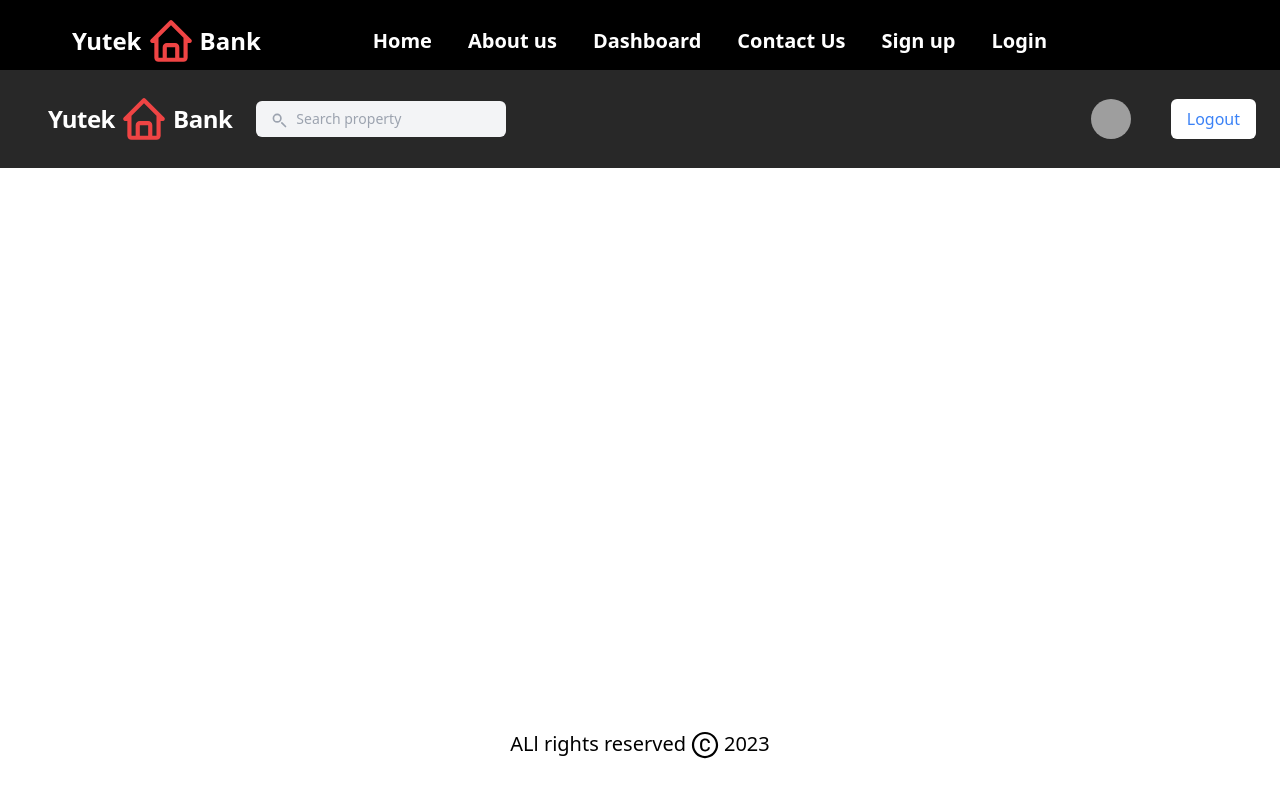
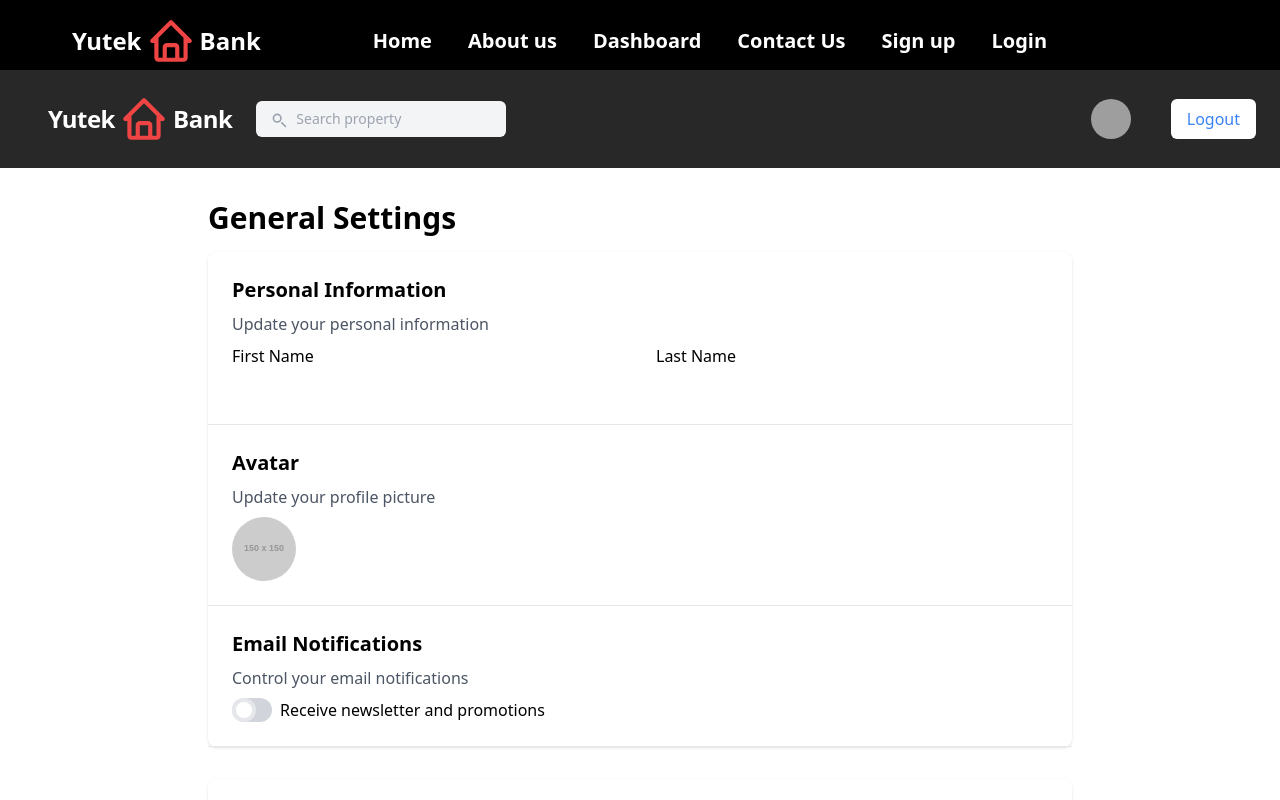
Before and after one commit to JosephMugo8711/Yu-Tech-Bank, a React (Create React App) app in the folder yutek-frontend/: page /dashboard in a window 1280 px wide. Both pictures are taken after a click on the button "Logout". Shown: the top 800 px of the page. Built offline with nearby package versions, Linux system fonts and the light colour scheme; grey boxes are pictures that could not be loaded.

Commit message:
render profilepage

```diff
--- a/yutek-frontend/src/components/navbar/DashboardNavbar.jsx
+++ b/yutek-frontend/src/components/navbar/DashboardNavbar.jsx
@@ -1,16 +1,24 @@
-import React from "react";
+import React, { useState } from "react";
 import { BiHome } from 'react-icons/bi';
+import ProfilePage from "../../pages/profile/ProfilePage";
 
 const DashboardNavbar = () => {
+  const [showProfile, setShowProfile] = useState(false);
+
+  const handleClick = () => {
+    setShowProfile(!showProfile);
+  };
+
   return (
+    <>
     <nav className="flex items-center justify-between flex-wrap bg-[#282828] p-6">
       <div className="flex items-center flex-shrink-0 text-white mr-6">
         <span className="font-semibold text-xl tracking-tight">
-        <p className='ml-6 flex flex-row items-center font-semibold text-white text-2xl'>Yutek <span className='text-red-500 ml-1 mr-1'>< BiHome size={50} /></span> Bank</p>
+          <p className='ml-6 flex flex-row items-center font-semibold text-white text-2xl'>Yutek <span className='text-red-500 ml-1 mr-1'>< BiHome size={50} /></span> Bank</p>
         </span>
       </div>
       <div className="w-full block flex-grow lg:flex lg:items-center lg:w-auto">
-        <div className="text-sm  w-1/4">
+        <div className="text-sm w-1/4">
           <form>
             <label htmlFor="search" className="sr-only">
               Search
@@ -48,15 +56,93 @@ const DashboardNavbar = () => {
           </form>
         </div>
         <div className="ml-auto flex items-center">
-        <img src="https://ir.propy.com/images/avatars/6421e871a9b697000184c5f2/be7bc556-93b6-4d6c-832c-78eaa433c019.jpg?width=50&amp;height=50&amp;scale=both&amp;mode=crop" alt="Profile" className="rounded-full w-10 h-10 object-cover mr-10" />
-        <button className="bg-white text-blue-500 rounded-md px-4 py-2 mt-4 lg:mt-0">
+          <img
+            src="https://ir.propy.com/images/avatars/6421e871a9b697000184c5f2/be7bc556-93b6-4d6c-832c-78eaa433c019.jpg?width=50&amp;height=50&amp;scale=both&amp;mode=crop"
+            alt="Profile"
+            className="rounded-full w-10 h-10 object-cover mr-10"
+            onClick={handleClick}
+          />
+          <button
+            className="bg-white text-blue-500 rounded-md px-4 py-2 mt-4 lg:mt-0"
+            onClick={handleClick}
+          >
             Logout
-        </button>
+          </button>
         </div>
+      </div>
 
-      </div>
     </nav>
+{showProfile && <ProfilePage />}
+</>
   );
 };
 
 export default DashboardNavbar;
+
+
+
+
+
+
+// import React from "react";
+// import { BiHome } from 'react-icons/bi';
+
+// const DashboardNavbar = () => {
+//   return (
+//     <nav className="flex items-center justify-between flex-wrap bg-[#282828] p-6">
+//       <div className="flex items-center flex-shrink-0 text-white mr-6">
+//         <span className="font-semibold text-xl tracking-tight">
+//         <p className='ml-6 flex flex-row items-center font-semibold text-white text-2xl'>Yutek <span className='text-red-500 ml-1 mr-1'>< BiHome size={50} /></span> Bank</p>
+//         </span>
+//       </div>
+//       <div className="w-full block flex-grow lg:flex lg:items-center lg:w-auto">
+//         <div className="text-sm  w-1/4">
+//           <form>
+//             <label htmlFor="search" className="sr-only">
+//               Search
+//             </label>
+//             <div className="relative">
+//               <input
+//                 type="text"
+//                 id="search"
+//                 placeholder="Search property"
+//                 className="bg-gray-100 rounded-md w-full pl-10 pr-4 py-2 focus:outline-none focus:bg-white focus:border-blue-500"
+//               />
+//               <div className="absolute inset-y-0 left-0 flex items-center pl-3 pointer-events-none">
+//                 <svg
+//                   className="h-5 w-5 text-gray-400"
+//                   fill="none"
+//                   stroke="currentColor"
+//                   viewBox="0 0 24 24"
+//                   xmlns="http://www.w3.org/2000/svg"
+//                 >
+//                   <path
+//                     strokeLinecap="round"
+//                     strokeLinejoin="round"
+//                     strokeWidth={2}
+//                     d="M21 21l-4.35-4.35"
+//                   />
+//                   <path
+//                     strokeLinecap="round"
+//                     strokeLinejoin="round"
+//                     strokeWidth={2}
+//                     d="M15.5 11a4.5 4.5 0 11-9 0 4.5 4.5 0 019 0z"
+//                   />
+//                 </svg>
+//               </div>
+//             </div>
+//           </form>
+//         </div>
+//         <div className="ml-auto flex items-center">
+//         <img src="https://ir.propy.com/images/avatars/6421e871a9b697000184c5f2/be7bc556-93b6-4d6c-832c-78eaa433c019.jpg?width=50&amp;height=50&amp;scale=both&amp;mode=crop" alt="Profile" className="rounded-full w-10 h-10 object-cover mr-10" />
+//         <button className="bg-white text-blue-500 rounded-md px-4 py-2 mt-4 lg:mt-0">
+//             Logout
+//         </button>
+//         </div>
+
+//       </div>
+//     </nav>
+//   );
+// };
+
+// export default DashboardNavbar;
--- a/yutek-frontend/src/pages/dashboard/Dashboard.jsx
+++ b/yutek-frontend/src/pages/dashboard/Dashboard.jsx
@@ -3,12 +3,14 @@
 
 import React from "react";
 import DashboardNavbar from "../../components/navbar/DashboardNavbar";
+//import ProfilePage from "../profile/ProfilePage";
 
 const Dashboard = () => {
     return(
 
         <div className="dashboard">
             <DashboardNavbar />
+            {/* <ProfilePage /> */}
 
 
         </div>
--- /dev/null
+++ b/yutek-frontend/src/pages/profile/Avatar.jsx
@@ -0,0 +1,19 @@
+import React from "react";
+
+const Avatar = ({ size = "md" }) => {
+  const avatarSizes = {
+    sm: "h-8 w-8",
+    md: "h-12 w-12",
+    lg: "h-16 w-16",
+  };
+
+  return (
+    <img
+      src="https://via.placeholder.com/150"
+      alt="Profile"
+      className={`rounded-full ${avatarSizes[size]}`}
+    />
+  );
+};
+
+export default Avatar;
--- /dev/null
+++ b/yutek-frontend/src/pages/profile/ProfilePage.jsx
@@ -0,0 +1,60 @@
+import React from "react";
+import Avatar from "./Avatar";
+import Switch from "./Switch";
+
+const ProfilePage = () => {
+  return (
+    <div className="max-w-4xl mx-auto px-4 py-8">
+      <h1 className="text-3xl font-semibold mb-4">General Settings</h1>
+
+      <div className="bg-white rounded-lg shadow mb-8">
+        <div className="p-6 border-b border-gray-200">
+          <h2 className="text-xl font-semibold mb-2">Personal Information</h2>
+          <p className="text-gray-600 mb-2">Update your personal information</p>
+          <div className="flex flex-wrap -mx-4">
+            <div className="w-full md:w-1/2 px-4 mb-4 md:mb-0">
+              <label htmlFor="firstName" className="block font-medium mb-2">First Name</label>
+              <input type="text" id="firstName" className="form-input w-full" />
+            </div>
+            <div className="w-full md:w-1/2 px-4">
+              <label htmlFor="lastName" className="block font-medium mb-2">Last Name</label>
+              <input type="text" id="lastName" className="form-input w-full" />
+            </div>
+          </div>
+        </div>
+        <div className="p-6 border-b border-gray-200">
+          <h2 className="text-xl font-semibold mb-2">Avatar</h2>
+          <p className="text-gray-600 mb-2">Update your profile picture</p>
+          <Avatar size="lg" />
+        </div>
+        <div className="p-6 border-b border-gray-200">
+          <h2 className="text-xl font-semibold mb-2">Email Notifications</h2>
+          <p className="text-gray-600 mb-2">Control your email notifications</p>
+          <div className="flex items-center">
+            <Switch />
+            <span className="ml-2">Receive newsletter and promotions</span>
+          </div>
+        </div>
+      </div>
+
+      <div className="bg-white rounded-lg shadow">
+        <div className="p-6 border-b border-gray-200">
+          <h2 className="text-xl font-semibold mb-2">Password</h2>
+          <p className="text-gray-600 mb-2">Change your password</p>
+          <div className="flex flex-wrap -mx-4">
+            <div className="w-full md:w-1/2 px-4 mb-4 md:mb-0">
+              <label htmlFor="currentPassword" className="block font-medium mb-2">Current Password</label>
+              <input type="password" id="currentPassword" className="form-input w-full" />
+            </div>
+            <div className="w-full md:w-1/2 px-4">
+              <label htmlFor="newPassword" className="block font-medium mb-2">New Password</label>
+              <input type="password" id="newPassword" className="form-input w-full" />
+            </div>
+          </div>
+        </div>
+      </div>
+    </div>
+  );
+};
+
+export default ProfilePage;
--- /dev/null
+++ b/yutek-frontend/src/pages/profile/Switch.jsx
@@ -0,0 +1,25 @@
+import React, { useState } from "react";
+
+const Switch = () => {
+  const [isChecked, setIsChecked] = useState(false);
+
+  const handleChange = () => {
+    setIsChecked(!isChecked);
+  };
+
+  return (
+    <div className="relative inline-block w-10 align-middle select-none">
+      <input
+        type="checkbox"
+        name="toggle"
+        id="toggle"
+        className="toggle-checkbox absolute block w-6 h-6 rounded-full bg-white border-4 appearance-none cursor-pointer"
+        checked={isChecked}
+        onChange={handleChange}
+      />
+      <label htmlFor="toggle" className="toggle-label block overflow-hidden h-6 rounded-full bg-gray-300 cursor-pointer"></label>
+    </div>
+  );
+};
+
+export default Switch;
```
